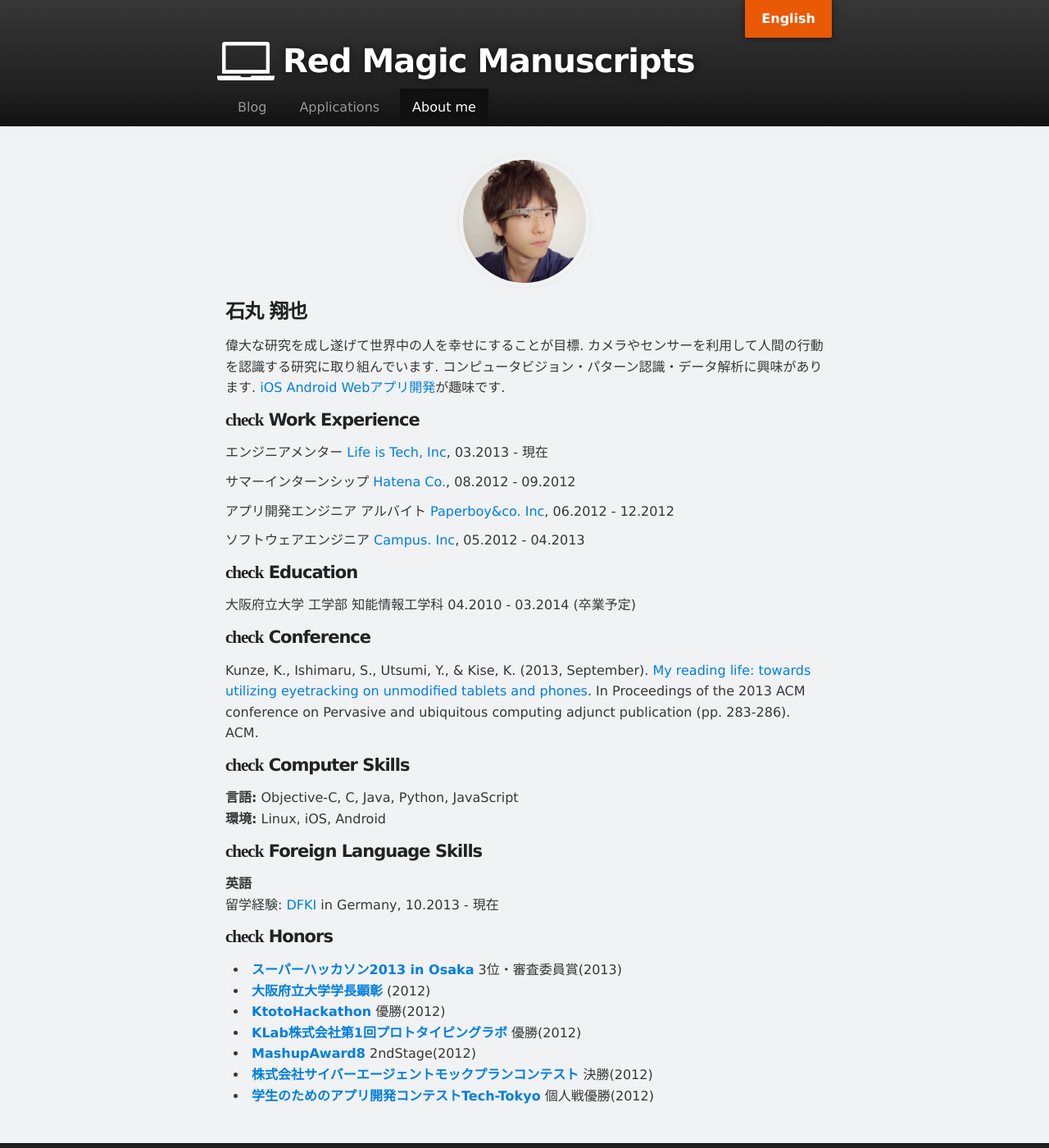
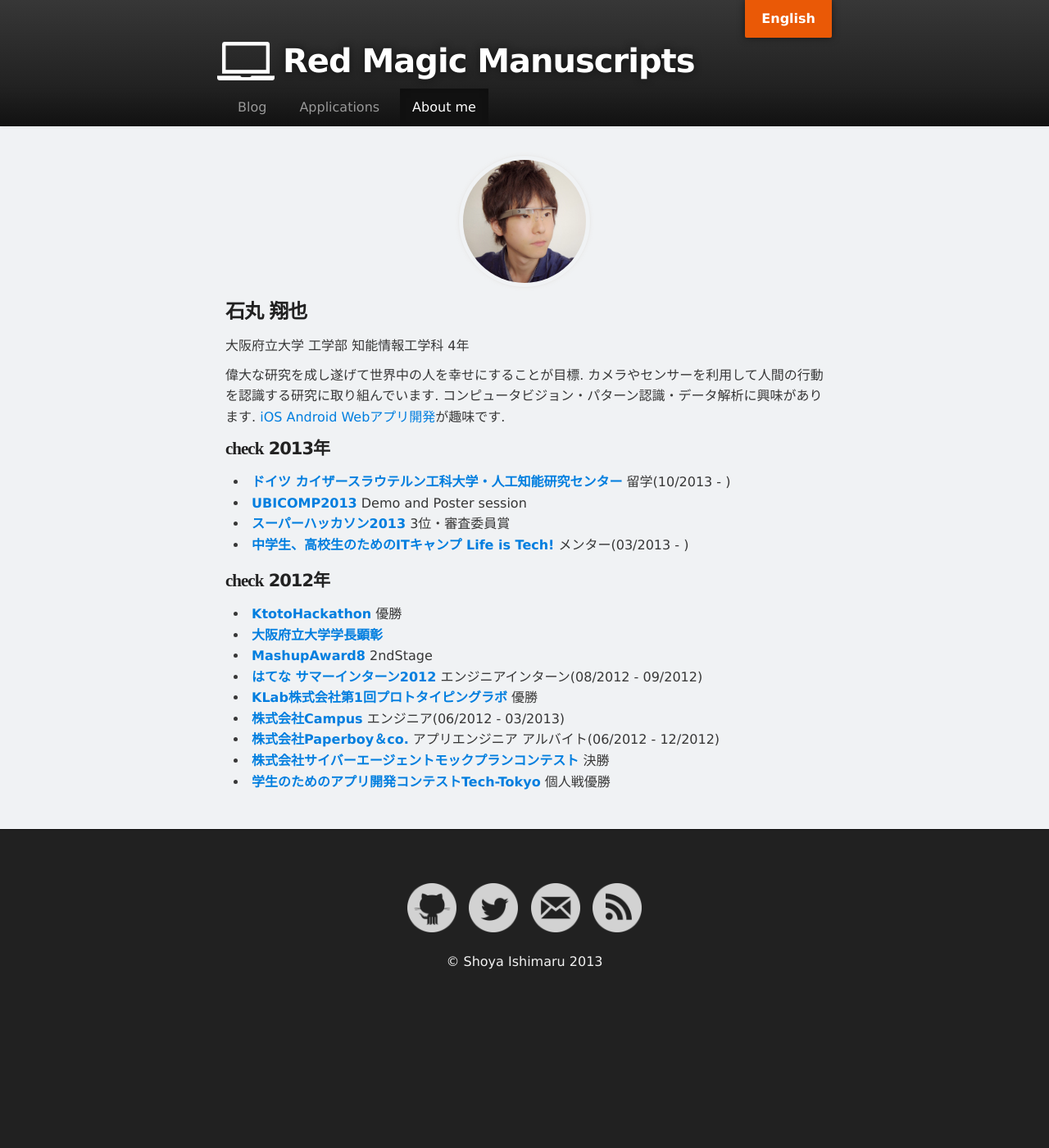
Before and after one commit to Mrk1869/source-mrk1869.github.com, a Jekyll site: the page built from aboutme/index.html, in a window 1280 px wide and 1400 px high. Shown: the whole window at 82% size. Built offline with Jekyll 4.4.1, drawn with Linux system fonts in a browser that asks for light colours; some web fonts are replaced; comment, search, counter and statistics services are not loaded.

Commit message:
Updated about me

```diff
--- a/aboutme/index.html
+++ b/aboutme/index.html
@@ -9,31 +9,25 @@ keywords: Shoya, Ishimaru, Mrk1869
 
 <img src="/assets/img/myglass2_ex3_mini.jpg" class="image-on-frame image-trimmed-by-circle" width="150px" alt="Shoya Ishimaru">
 <h3>石丸 翔也</h3>
+<p>大阪府立大学 工学部 知能情報工学科 4年</p>
 <p>偉大な研究を成し遂げて世界中の人を幸せにすることが目標. カメラやセンサーを利用して人間の行動を認識する研究に取り組んでいます. コンピュータビジョン・パターン認識・データ解析に興味があります. <a href="/applications/">iOS Android Webアプリ開発</a>が趣味です.</p>
 
-<h4><span class="lsf">check</span> Work Experience</h4>
-<p>エンジニアメンター <a href="http://life-is-tech.com/">Life is Tech, Inc</a>, 03.2013 - 現在</p>
-<p>サマーインターンシップ <a href="http://www.hatena.ne.jp/">Hatena Co.</a>, 08.2012 - 09.2012</p>
-<p>アプリ開発エンジニア アルバイト <a href="http://www.paperboy.co.jp/">Paperboy&co. Inc</a>, 06.2012 - 12.2012</p>
-<p>ソフトウェアエンジニア <a href="http://campus-inc.org/">Campus. Inc</a>, 05.2012 - 04.2013</p>
-<h4><span class="lsf">check</span> Education</h4>
-<p>大阪府立大学 工学部 知能情報工学科 04.2010 - 03.2014 (卒業予定)</p>
-<h4><span class="lsf">check</span> Conference</h4>
-<p>Kunze, K., Ishimaru, S., Utsumi, Y., & Kise, K. (2013, September). <a href="http://www.ubicomp.org/ubicomp2013/adjunct/adjunct/p283.pdf">My reading life: towards utilizing eyetracking on unmodified tablets and phones</a>. In Proceedings of the 2013 ACM conference on Pervasive and ubiquitous computing adjunct publication (pp. 283-286). ACM.</p>
-<h4><span class="lsf">check</span> Computer Skills</h4>
-<p>
-<strong>言語:</strong> Objective-C, C, Java, Python, JavaScript<br>
-<strong>環境:</strong> Linux, iOS, Android
-<h4><span class="lsf">check</span> Foreign Language Skills</h4>
-<p><strong>英語</strong></br>
-留学経験: <a href="http://www.dfki.de/web">DFKI</a> in Germany, 10.2013 - 現在</p>
-<h4><span class="lsf">check</span> Honors</h4>
+<h4><span class="lsf">check</span> 2013年</h4>
 <ul>
-    <li><a href = "http://jp.startup-dating.com/2013/05/super-hackathon-2013-in-osak"><span style="font-weight: 600;">スーパーハッカソン2013 in Osaka</span></a> 3位・審査委員賞(2013)</li>
-    <li><a href = "http://mrk1869.com/blog/honor/"><span style="font-weight: 600;">大阪府立大学学長顕彰</span></a> (2012)</li>
-    <li><a href = "http://bussorenre.com/?p=45"><span style="font-weight: 600;">KtotoHackathon</span></a> 優勝(2012)</li>
-    <li><a href = "http://internship.blog.klab.jp/2012/08/10/ptlab1-day1/"><span style="font-weight: 600;">KLab株式会社第1回プロトタイピングラボ</span></a> 優勝(2012)</li>
-    <li><a href = "http://ma8.mashupaward.jp/"><span style="font-weight: 600;">MashupAward8</span></a> 2ndStage(2012)</li>
-    <li><a href = "https://www.cyberagent.co.jp/list/mockplan.html"><span style="font-weight: 600;">株式会社サイバーエージェントモックプランコンテスト</span></a> 決勝(2012)</li>
-    <li><a href = "http://tech-tokyo.com/?p=679"><span style="font-weight: 600;">学生のためのアプリ開発コンテストTech-Tokyo</span></a> 個人戦優勝(2012)</li>
+    <li><a href = "http://www.dfki.de/web"><span style="font-weight: 600;">ドイツ カイザースラウテルン工科大学・人工知能研究センター</span></a> 留学(10/2013 - )</li>
+    <li><a href = "http://www.ubicomp.org/ubicomp2013/"><span style="font-weight: 600;">UBICOMP2013</span></a> Demo and Poster session</li>
+    <li><a href = "http://jp.startup-dating.com/2013/05/super-hackathon-2013-in-osak"><span style="font-weight: 600;">スーパーハッカソン2013</span></a> 3位・審査委員賞</li>
+    <li><a href = "http://life-is-tech.com/"><span style="font-weight: 600;">中学生、高校生のためのITキャンプ Life is Tech!</span></a> メンター(03/2013 - )</li>
 </ul>
+<h4><span class="lsf">check</span> 2012年</h4>
+<ul>
+    <li><a href = "http://bussorenre.com/?p=45"><span style="font-weight: 600;">KtotoHackathon</span></a> 優勝</li>
+    <li><a href = "http://mrk1869.com/blog/honor/"><span style="font-weight: 600;">大阪府立大学学長顕彰</span></a></li>
+    <li><a href = "http://ma8.mashupaward.jp/"><span style="font-weight: 600;">MashupAward8</span></a> 2ndStage</li>
+    <li><a href = "http://markovlabo.net/?p=1214"><span style="font-weight: 600;">はてな サマーインターン2012</span></a> エンジニアインターン(08/2012 - 09/2012)</li>
+    <li><a href = "http://internship.blog.klab.jp/2012/08/10/ptlab1-day1/"><span style="font-weight: 600;">KLab株式会社第1回プロトタイピングラボ</span></a> 優勝</li>
+    <li><a href = "http://campus-inc.org/"><span style="font-weight: 600;">株式会社Campus</span></a> エンジニア(06/2012 - 03/2013)</li>
+    <li><a href = "http://www.paperboy.co.jp/"><span style="font-weight: 600;">株式会社Paperboy＆co.</span></a> アプリエンジニア アルバイト(06/2012 - 12/2012)</li>
+    <li><a href = "https://www.cyberagent.co.jp/list/mockplan.html"><span style="font-weight: 600;">株式会社サイバーエージェントモックプランコンテスト</span></a> 決勝</li>
+    <li><a href = "http://tech-tokyo.com/?p=679"><span style="font-weight: 600;">学生のためのアプリ開発コンテストTech-Tokyo</span></a> 個人戦優勝</li>
+</ul>
```
